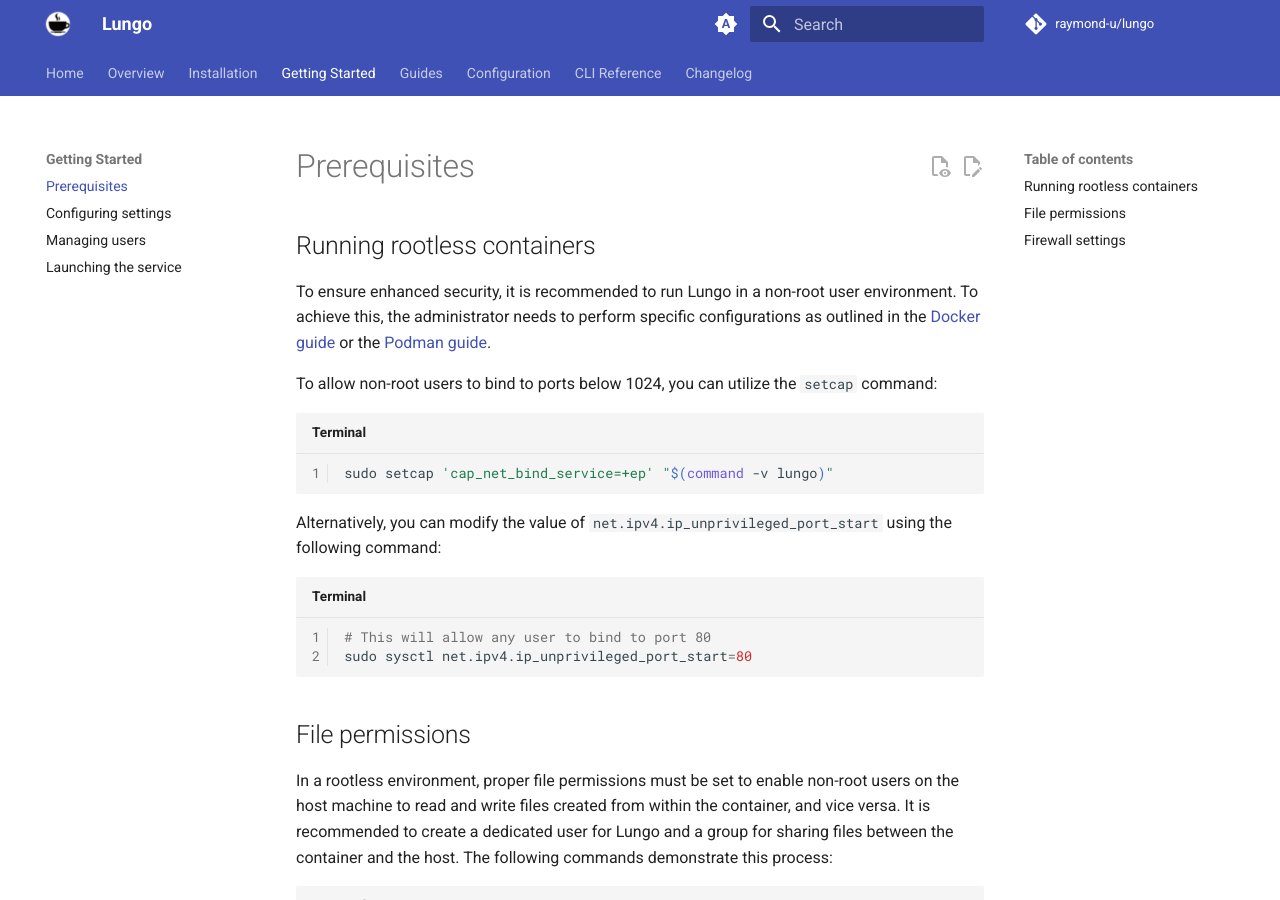
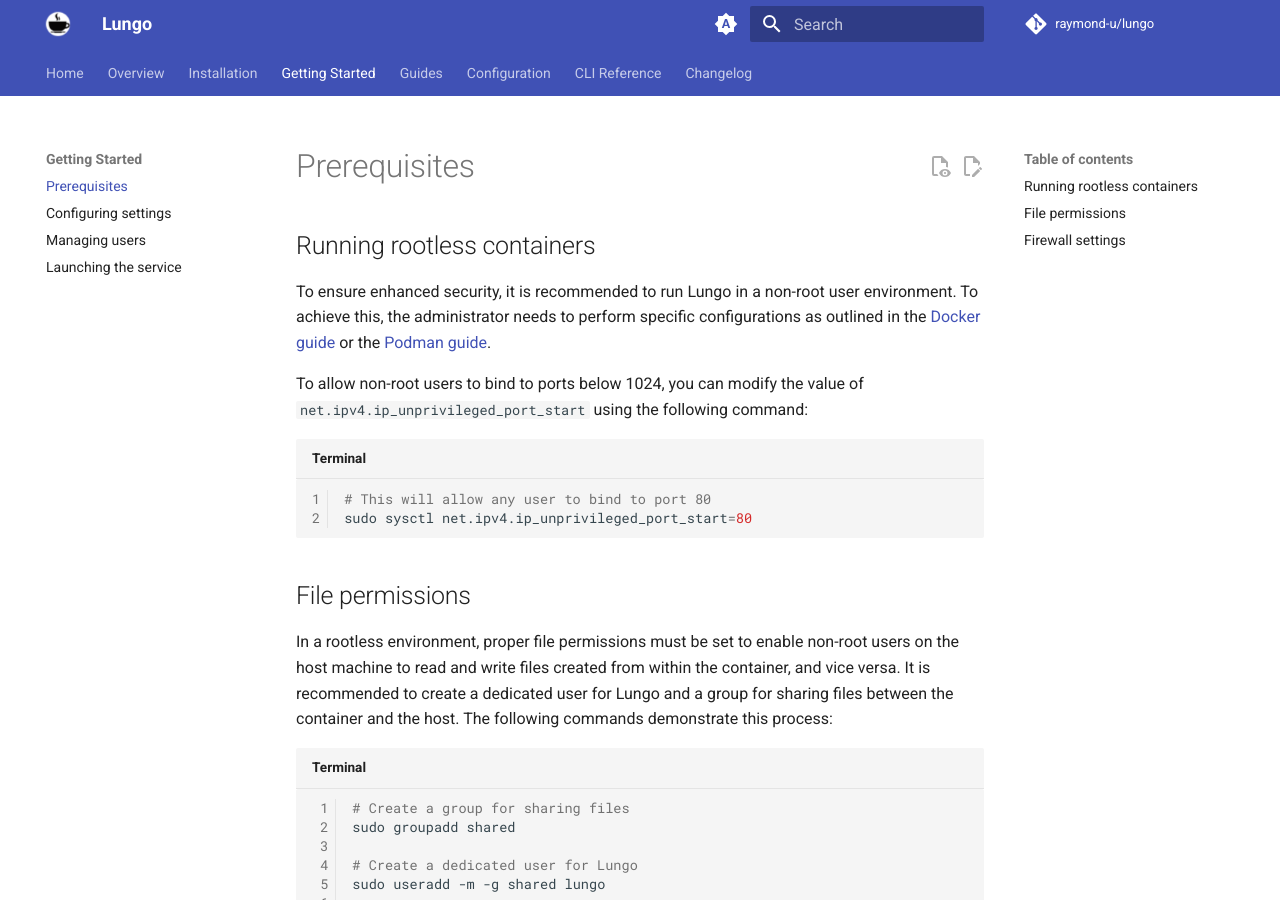
Before and after one commit to raymond-u/lungo, an MkDocs documentation site: the page built from docs/getting-started/prerequisites.md, in a window 1280 px wide and 900 px high. Built offline with MkDocs 1.6.1 and Material for MkDocs 9.7.7, drawn with Linux system fonts in a browser that asks for light colours; plug-ins that fetch from the network failed and are left out; comment, search, counter and statistics services are not loaded; the version menu is left out.

````diff
--- a/docs/getting-started/prerequisites.md
+++ b/docs/getting-started/prerequisites.md
@@ -7,13 +7,8 @@ administrator needs to perform specific configurations as outlined in
 the [Docker guide](https://docs.docker.com/engine/security/rootless/) or
 the [Podman guide](https://github.com/containers/podman/blob/main/docs/tutorials/rootless_tutorial.md).
 
-To allow non-root users to bind to ports below 1024, you can utilize the `setcap` command:
-
-```bash linenums="1" title="Terminal"
-sudo setcap 'cap_net_bind_service=+ep' "$(command -v lungo)"
-```
-
-Alternatively, you can modify the value of `net.ipv4.ip_unprivileged_port_start` using the following command:
+To allow non-root users to bind to ports below 1024, you can modify the value of `net.ipv4.ip_unprivileged_port_start`
+using the following command:
 
 ```bash linenums="1" title="Terminal"
 # This will allow any user to bind to port 80
````
Also changed, not shown: CHANGELOG.md (+1 -0 lines).
